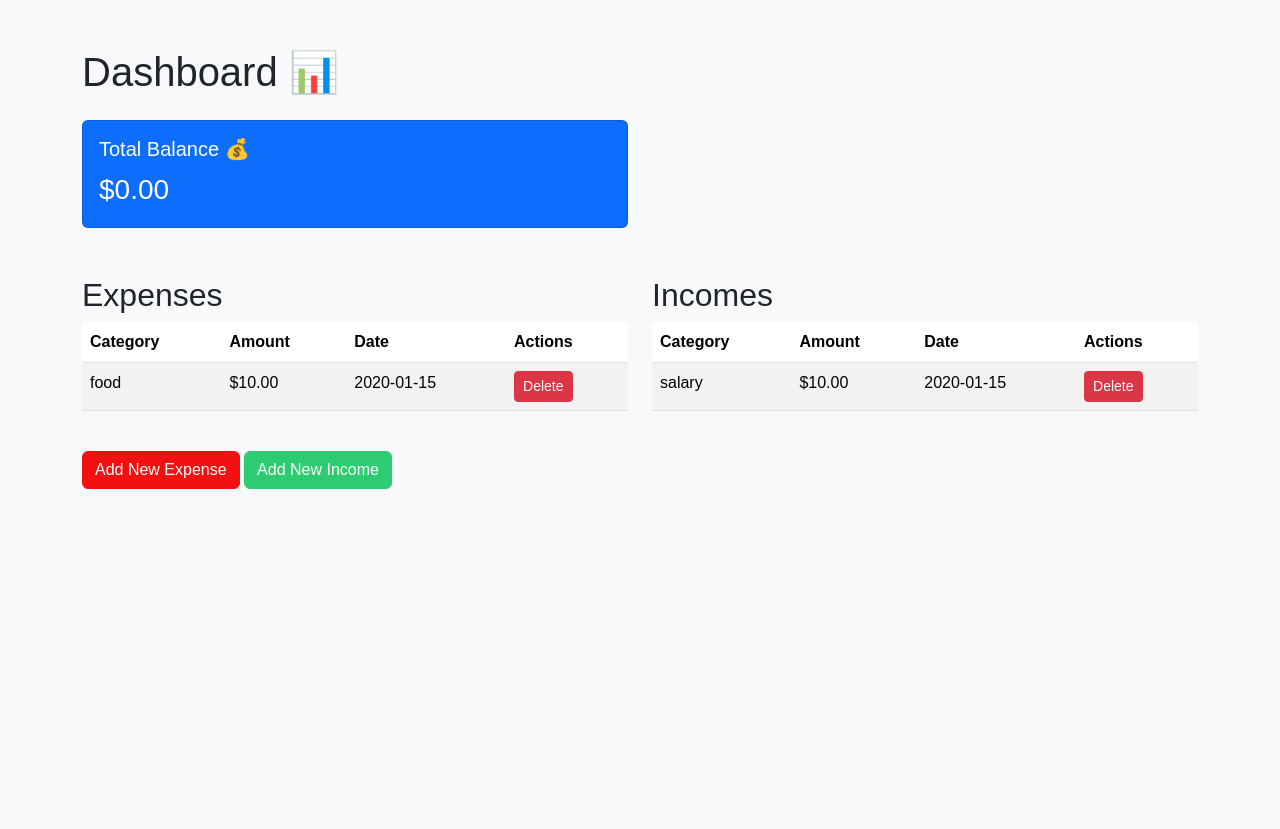
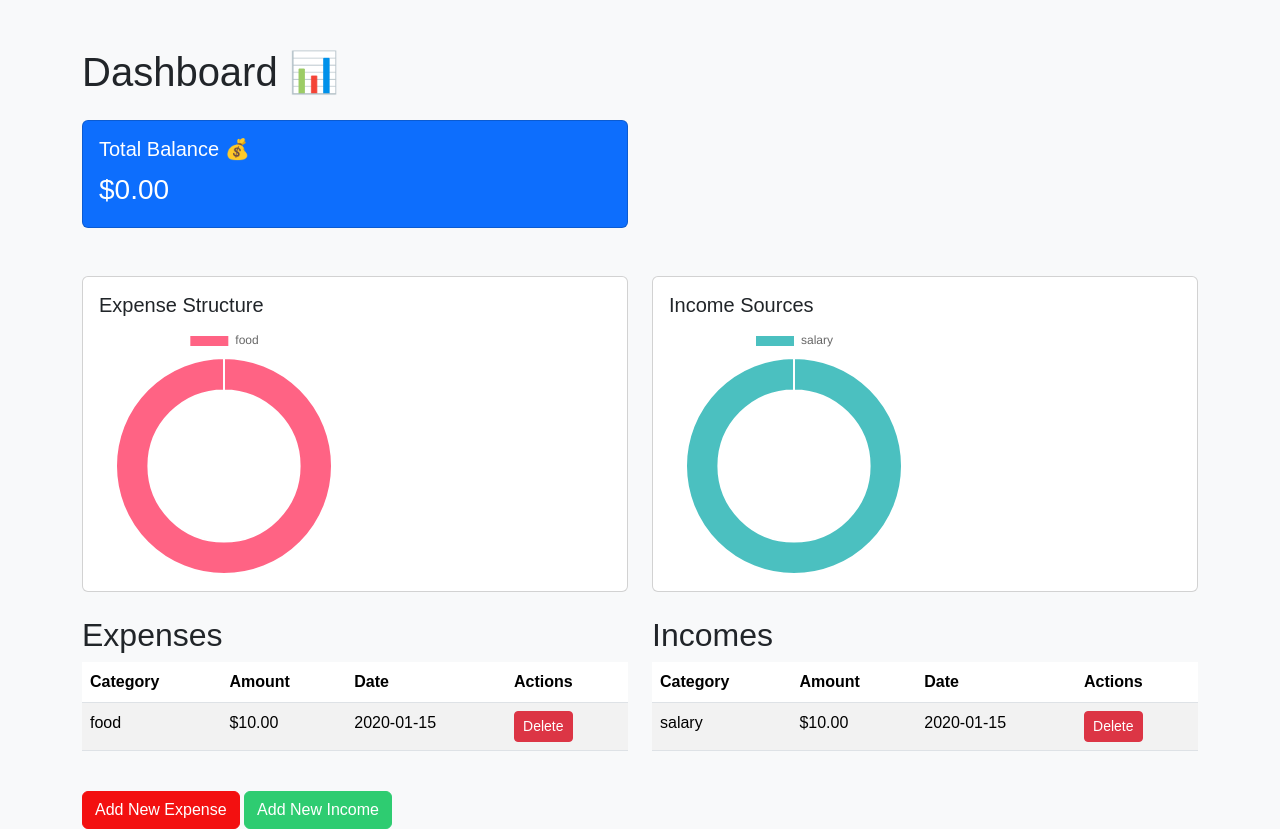
Before and after one commit to alfonWaz13/personal-finance-tracker, a Django app: page / in a window 1280 px wide. Before the commit the page ends 489 px from the top, so only its background shows below. Run offline with Django 5.2, Linux system fonts and the light colour scheme; tables that the repository leaves empty hold one stand-in row (values such as "Sample post").

Commit message:
feat: add charts by category

```diff
--- /dev/null
+++ b/personal_finance_tracker/static/js/charts.js
@@ -0,0 +1,77 @@
+document.addEventListener('DOMContentLoaded', function() {
+    const expenseDataElement = document.getElementById('expense-data');
+    const incomeDataElement = document.getElementById('income-data');
+
+    if (!expenseDataElement || !incomeDataElement) {
+        return;
+    }
+
+    const expenseData = JSON.parse(expenseDataElement.textContent);
+    const incomeData = JSON.parse(incomeDataElement.textContent);
+
+    const expenseLabels = expenseData.map(item => item.category);
+    const expenseTotals = expenseData.map(item => item.total);
+
+    const incomeLabels = incomeData.map(item => item.category);
+    const incomeTotals = incomeData.map(item => item.total);
+
+    // Predefined colors for expenses and incomes
+    const expenseColors = [
+        '#FF6384', '#36A2EB', '#FFCE56', '#4BC0C0', '#9966FF', '#FF9F40'
+    ];
+    const incomeColors = [
+        '#4BC0C0', '#9966FF', '#FF9F40', '#FF6384', '#36A2EB', '#FFCE56'
+    ];
+
+    const expenseCtx = document.getElementById('expenseChart').getContext('2d');
+    new Chart(expenseCtx, {
+        type: 'pie',
+        data: {
+            labels: expenseLabels,
+            datasets: [{
+                label: 'Expense by Category',
+                data: expenseTotals,
+                backgroundColor: expenseColors,
+            }]
+        },
+        options: {
+            responsive: false,
+            maintainAspectRatio: false,
+            plugins: {
+                legend: {
+                    position: 'top',
+                },
+                title: {
+                    display: false,
+                }
+            },
+            cutout: '70%'
+        },
+    });
+
+    const incomeCtx = document.getElementById('incomeChart').getContext('2d');
+    new Chart(incomeCtx, {
+        type: 'pie',
+        data: {
+            labels: incomeLabels,
+            datasets: [{
+                label: 'Income by Category',
+                data: incomeTotals,
+                backgroundColor: incomeColors,
+            }]
+        },
+        options: {
+            responsive: false,
+            maintainAspectRatio: false,
+            plugins: {
+                legend: {
+                    position: 'top',
+                },
+                title: {
+                    display: false,
+                }
+            },
+            cutout: '70%'
+        },
+    });
+});
--- a/personal_finance_tracker/templates/dashboard.html
+++ b/personal_finance_tracker/templates/dashboard.html
@@ -6,11 +6,17 @@
     <title>Personal Finance Dashboard</title>
     <link href="https://cdn.jsdelivr.net/npm/bootstrap@5.3.3/dist/css/bootstrap.min.css" rel="stylesheet">
     <link rel="stylesheet" href="{% static 'css/style.css' %}">
+    <style>
+        .chart-container {
+            position: relative;
+        }
+    </style>
 </head>
 <body>
     <div class="container mt-5">
         <h1 class="mb-4">Dashboard 📊</h1>
 
+        <!-- Total Balance box -->
         <div class="row">
             <div class="col-md-6 mb-4">
                 <div class="card text-white bg-primary">
@@ -22,6 +28,27 @@
             </div>
         </div>
 
+        <!-- Graphs section -->
+        <div class="row mt-4">
+            <div class="col-md-6">
+                <div class="card">
+                    <div class="card-body chart-container">
+                        <h5 class="card-title">Expense Structure</h5>
+                        <canvas id="expenseChart" height="250" width="250"></canvas>
+                    </div>
+                </div>
+            </div>
+            <div class="col-md-6">
+                <div class="card">
+                    <div class="card-body chart-container">
+                        <h5 class="card-title">Income Sources</h5>
+                        <canvas id="incomeChart" height="250" width="250"></canvas>
+                    </div>
+                </div>
+            </div>
+        </div>
+
+        <!-- Existing tables and buttons -->
         <div class="row mt-4">
             <div class="col-md-6">
                 <h2>Expenses</h2>
@@ -87,6 +114,14 @@
             <a href="{% url 'add_income' %}" class="btn btn-success">Add New Income</a>
         </div>
     </div>
+
+    {{ expense_by_category|json_script:"expense-data" }}
+    {{ income_by_category|json_script:"income-data" }}
+
+
     <script src="https://cdn.jsdelivr.net/npm/bootstrap@5.3.3/dist/js/bootstrap.bundle.min.js"></script>
+    <script src="https://cdn.jsdelivr.net/npm/chart.js"></script>
+
+    <script src="{% static 'js/charts.js' %}"></script>
 </body>
 </html>
--- a/personal_finance_tracker/views.py
+++ b/personal_finance_tracker/views.py
@@ -25,7 +25,7 @@ def dashboard(request):
 
 
 def get_entries_by_category(entries: Expense | Income) -> list:
-    return list(entries.values('category').annotate(total=Sum('amount')))
+    return list(entries.order_by().values('category').annotate(total=Sum('amount')))
 
 
 def get_total_balance(expenses, incomes):
```
